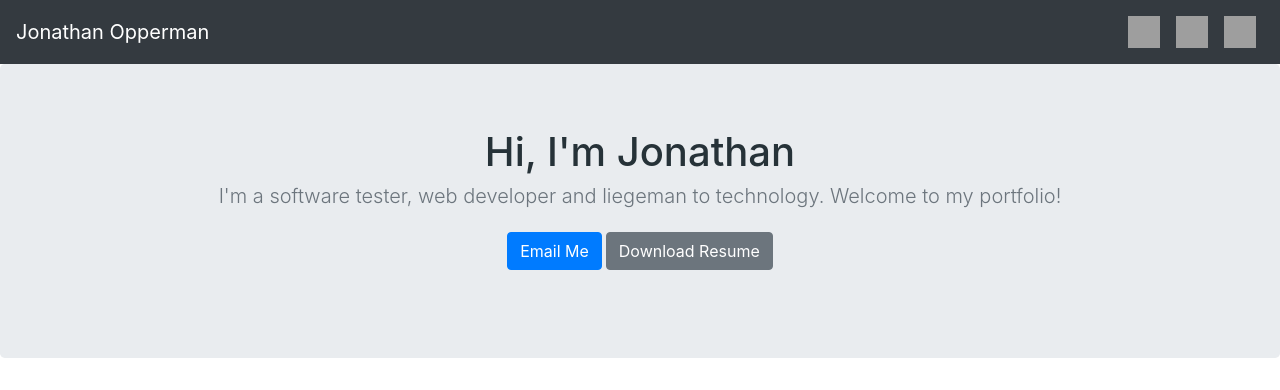
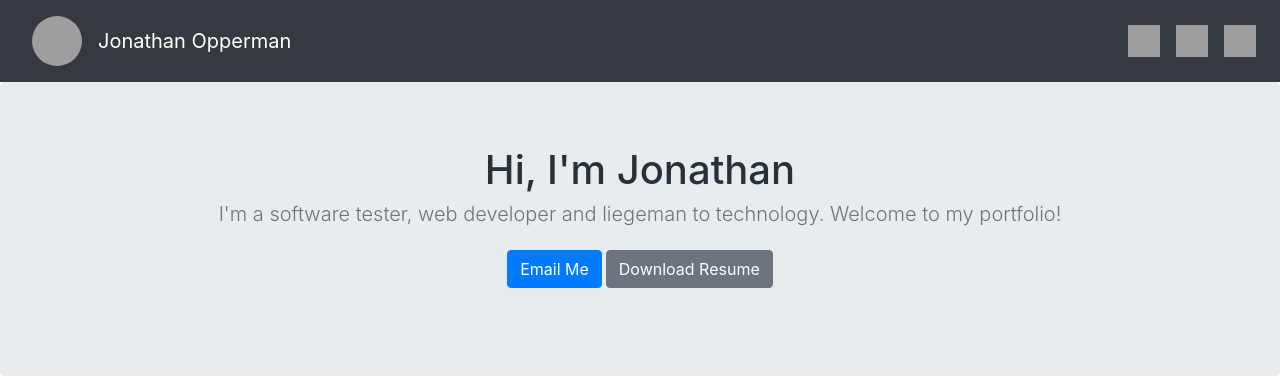
Before and after one commit to jcopperman/jubilant-octo-adventure, a Django app: page / in a window 1280 px wide. Shown: the top 390 px of the page. Run offline with Django 3.2, Linux system fonts and the light colour scheme; data that the repository does not hold is empty; some libraries are stand-ins or nearby versions; grey boxes are pictures that could not be loaded.

Commit message:
Added avatar to navbar

```diff
--- a/jobs/templates/jobs/home.html
+++ b/jobs/templates/jobs/home.html
@@ -448,6 +448,13 @@ body:not(.search__active) #sort-relevance {
   display: none;
 }
 
+.avatar {
+  vertical-align: middle;
+  width: 50px;
+  height: 50px;
+  border-radius: 50%;
+}
+
 
 
 
@@ -461,7 +468,8 @@ body:not(.search__active) #sort-relevance {
 <body>
     <header>
         <nav class="navbar navbar-expand-lg navbar-dark bg-dark">
-            <a class="navbar-brand" href="{% url 'home' %}">Jonathan Opperman</a>
+          <a class="nav-item nav-link" href="https://res.cloudinary.com/dvfzqxdrw/image/upload/c_scale,r_15,w_507/v1587247455/Portfolio/profile_twigo3.jpg"> <img src="https://res.cloudinary.com/dvfzqxdrw/image/upload/c_scale,r_15,w_78/v1587247455/Portfolio/profile_twigo3.jpg" alt="Avatar" class="avatar" ></a>
+            <a class="navbar-brand" href="{% url 'home' %}">  Jonathan Opperman</a>
             <button class="navbar-toggler" type="button" data-toggle="collapse" data-target="#navbarNavAltMarkup"
                 aria-controls="navbarNavAltMarkup" aria-expanded="false" aria-label="Toggle navigation">
                 <span class="navbar-toggler-icon"></span>
```
